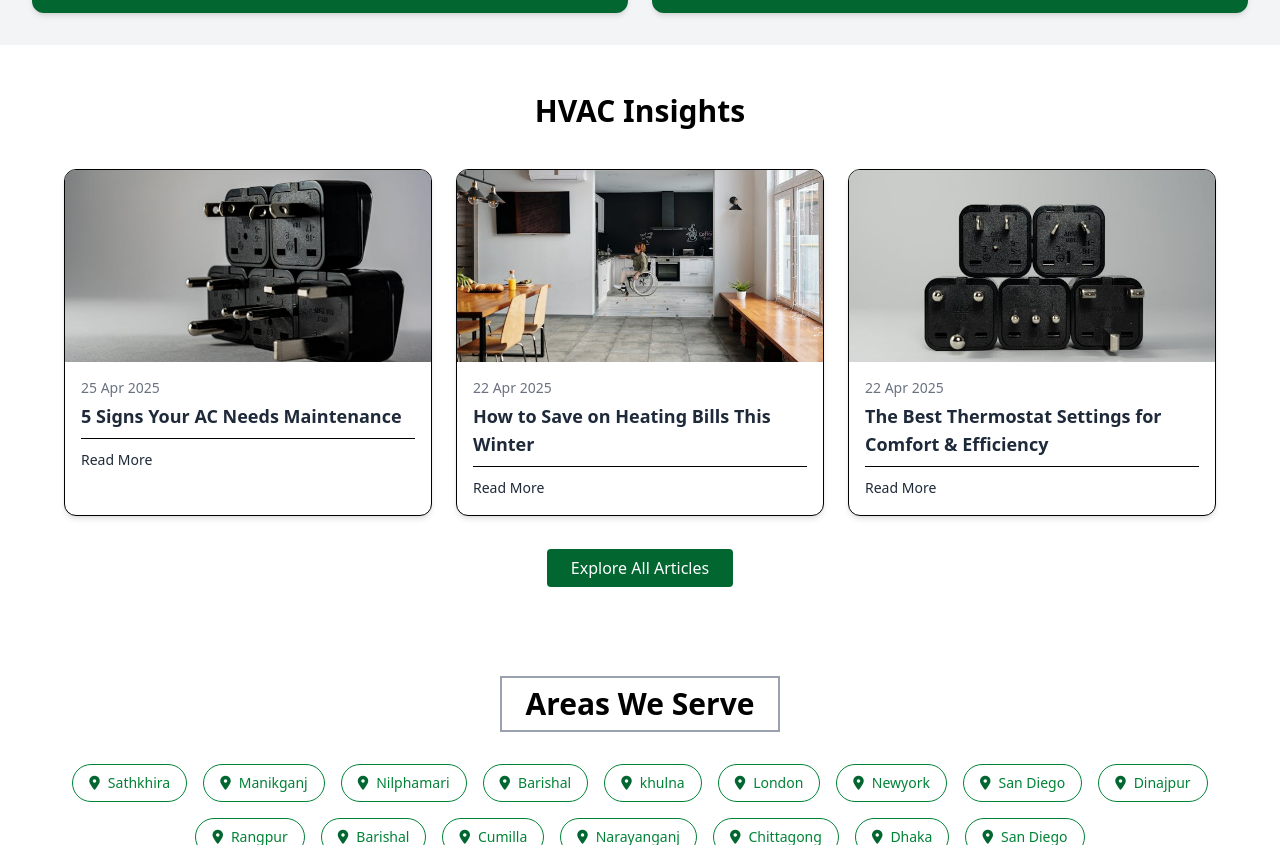
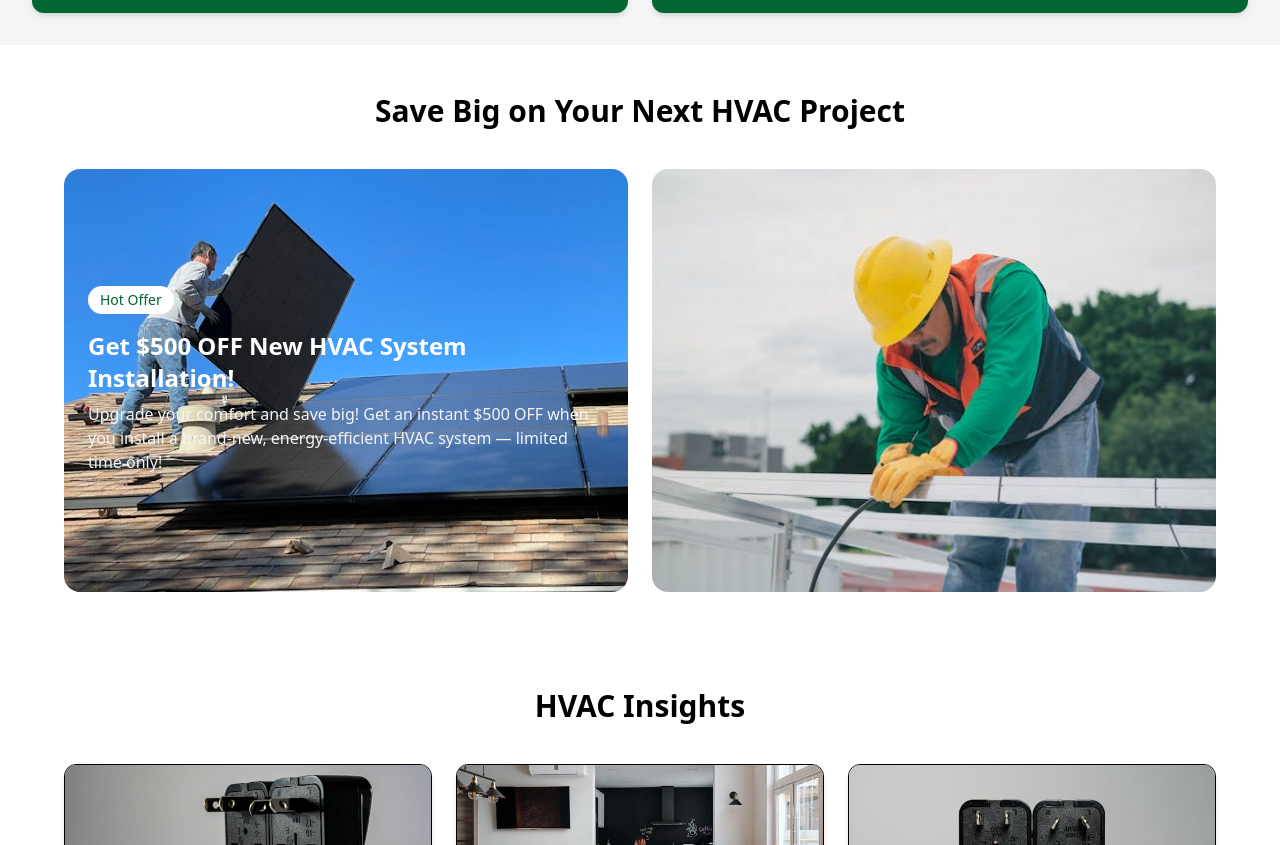
Before and after one commit to AkashSaha01/HVACwithTailwind, a website: page src/index.html in a window 1280 px wide. Shown: the part 2937-3782 px from the top of the page. Drawn offline with Linux system fonts and the light colour scheme.

Commit message:
done so far

```diff
--- a/src/index.html
+++ b/src/index.html
@@ -380,6 +380,45 @@
   </div>
 </div>
 
+<section class="px-6 py-12 text-center bg-white">
+
+  <h2 class="text-2xl md:text-3xl font-bold mb-10">Save Big on Your Next HVAC Project</h2>
+
+
+  <div class="grid grid-cols-1 md:grid-cols-2 gap-6 max-w-6xl mx-auto">
+
+
+    <div class="relative rounded-2xl overflow-hidden">
+      <img src="./images/plnew.jpg" alt="HVAC Discount" class="w-full h-full object-cover">
+
+
+  <div class="absolute inset-0 bg-opacity-70 text-left p-6 flex flex-col justify-center text-white">
+
+
+        <span class="bg-white text-green-800 px-3 py-1 text-sm rounded-full mb-4 inline-block w-fit">
+          Hot Offer
+        </span>
+
+
+        <h3 class="text-xl md:text-2xl font-semibold mb-2">
+          Get $500 OFF New HVAC System Installation!
+        </h3>
+        <p class="text-sm md:text-base text-gray-100">
+          Upgrade your comfort and save big! Get an instant $500 OFF when you install a brand-new, energy-efficient HVAC system — limited time only!
+        </p>
+      </div>
+    </div>
+
+
+    <div class="rounded-2xl overflow-hidden">
+      <img src="./images/prnew.jpg" alt="HVAC Installation" class="w-full h-full object-cover">
+    </div>
+  </div>
+</section>
+
+
+
+
 <!--hvac 3 card-->
 <section class="px-6 py-12 bg-white text-center">
   <!-- Title -->
```
Also changed, not shown: src/images/pl.jpg (added), src/images/plnew.jpg (added), src/images/pr.jpg (added), src/images/prnew.jpg (added), src/output.css.
